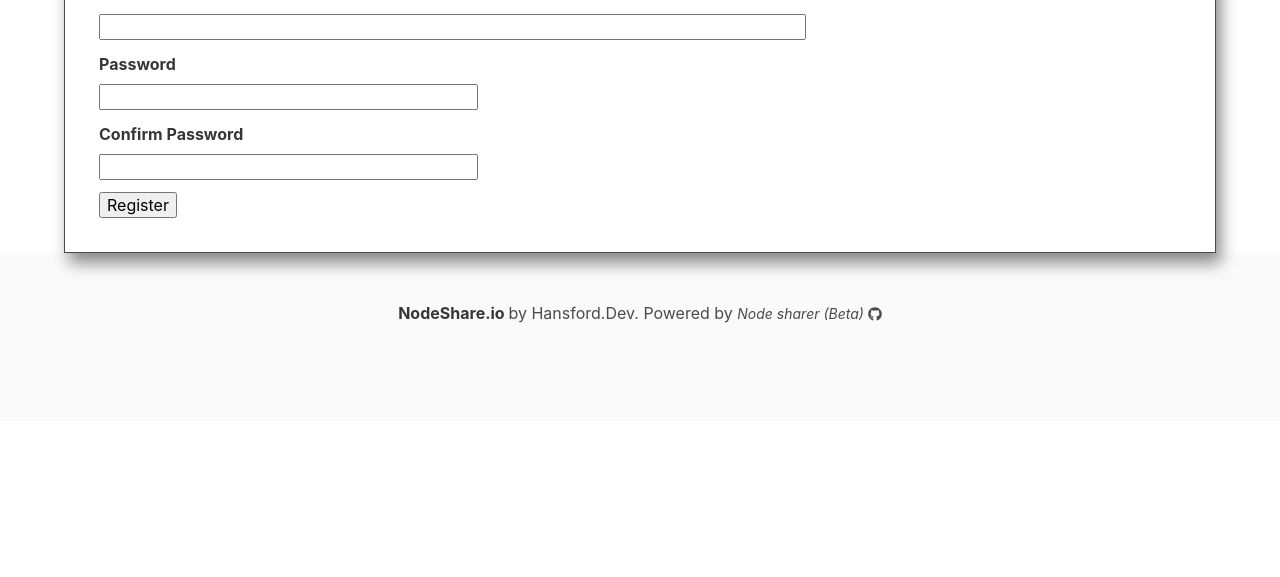
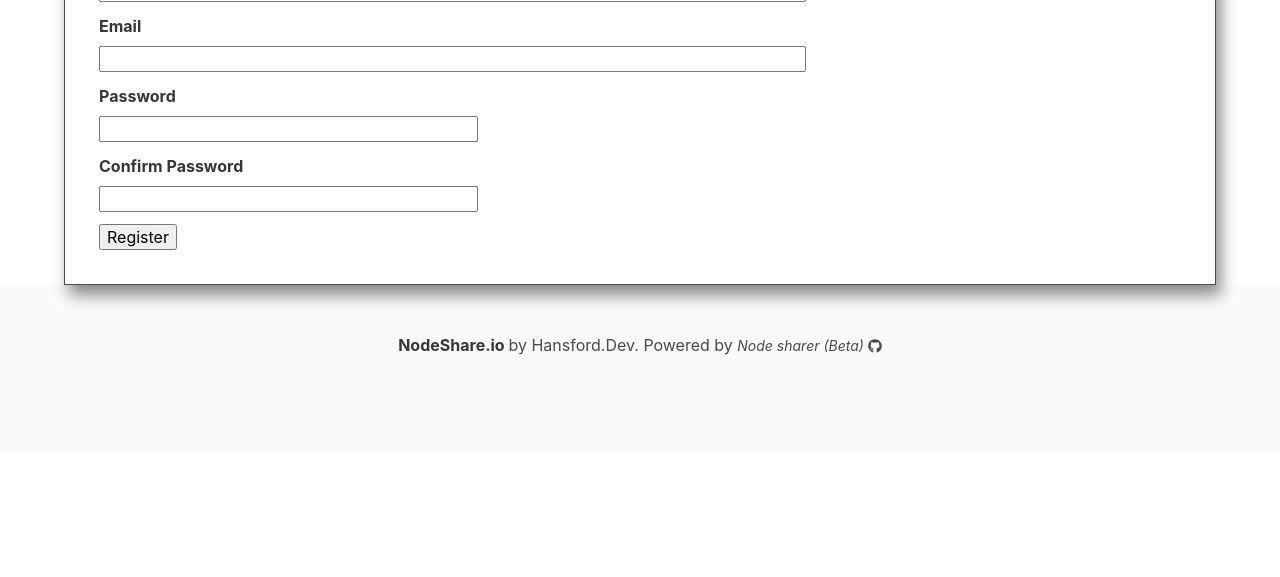
Before and after one commit to nodeshareio/nodeshare-flask, a Flask app: page /auth/register in a window 1280 px wide. Shown: the part 223-800 px from the top of the page. Run offline with Flask 2, Linux system fonts and the light colour scheme; some libraries are stand-ins or nearby versions.

Commit message:
BUG FIX
SU section padding and favicon fix

```diff
--- a/server/backend/templates/auth/register.html
+++ b/server/backend/templates/auth/register.html
@@ -4,7 +4,7 @@
 
 
 {% block body %}
-
+<section style="padding-top: 2rem;">
     <form action="" method="post">
         <div class="card  shade" >
             {{ form.hidden_tag() }}
--- a/server/backend/templates/layouts/layout.html
+++ b/server/backend/templates/layouts/layout.html
@@ -7,7 +7,7 @@
     <meta charset="utf-8">
     <meta name="viewport" content="width=device-width, initial-scale=1">
     <!-- Favicon -->
-    <link rel="shortcut icon" href="{{ url_for('static', filename='favicon.ico') }}">
+    <link rel="shortcut icon" href="{{ url_for('static', filename='/img/favicon.ico') }}">
     <!-- WebM muted autoplay  -->
     <script src="{{url_for('static', filename='/js/ready.js')}}"></script>
     <!-- Fonts -->
```
